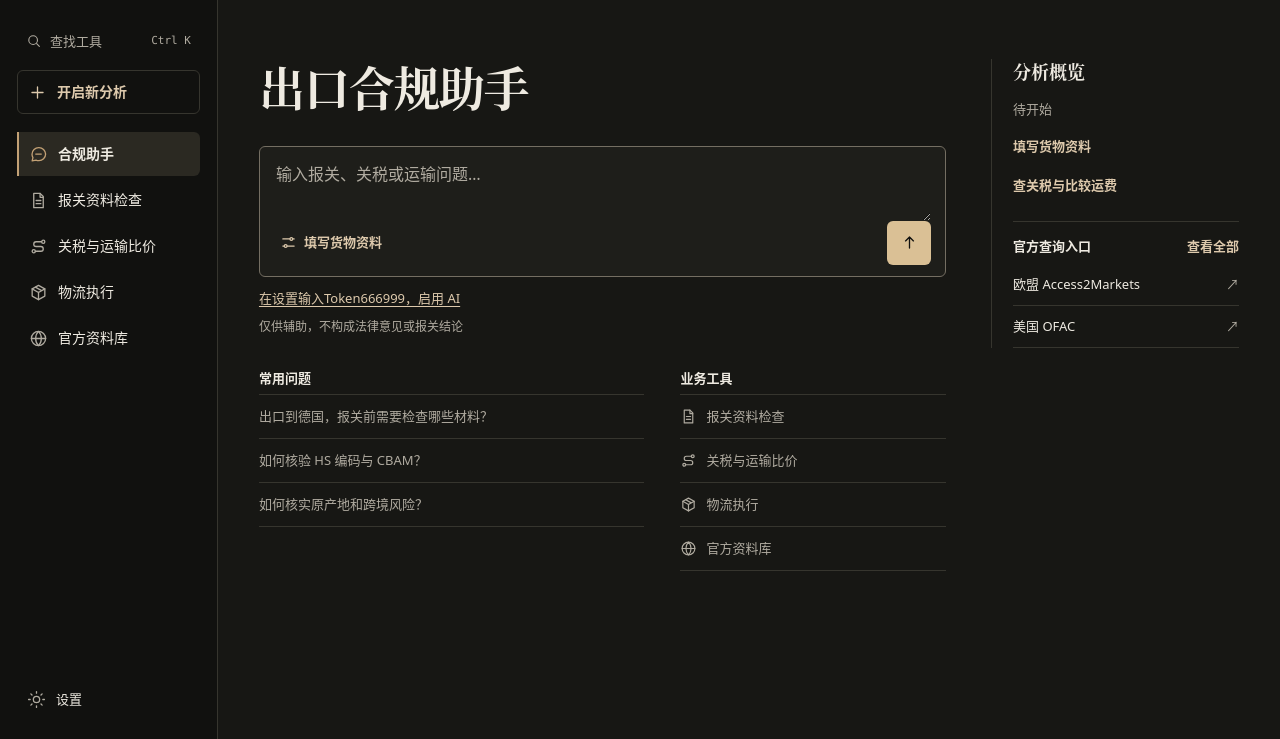
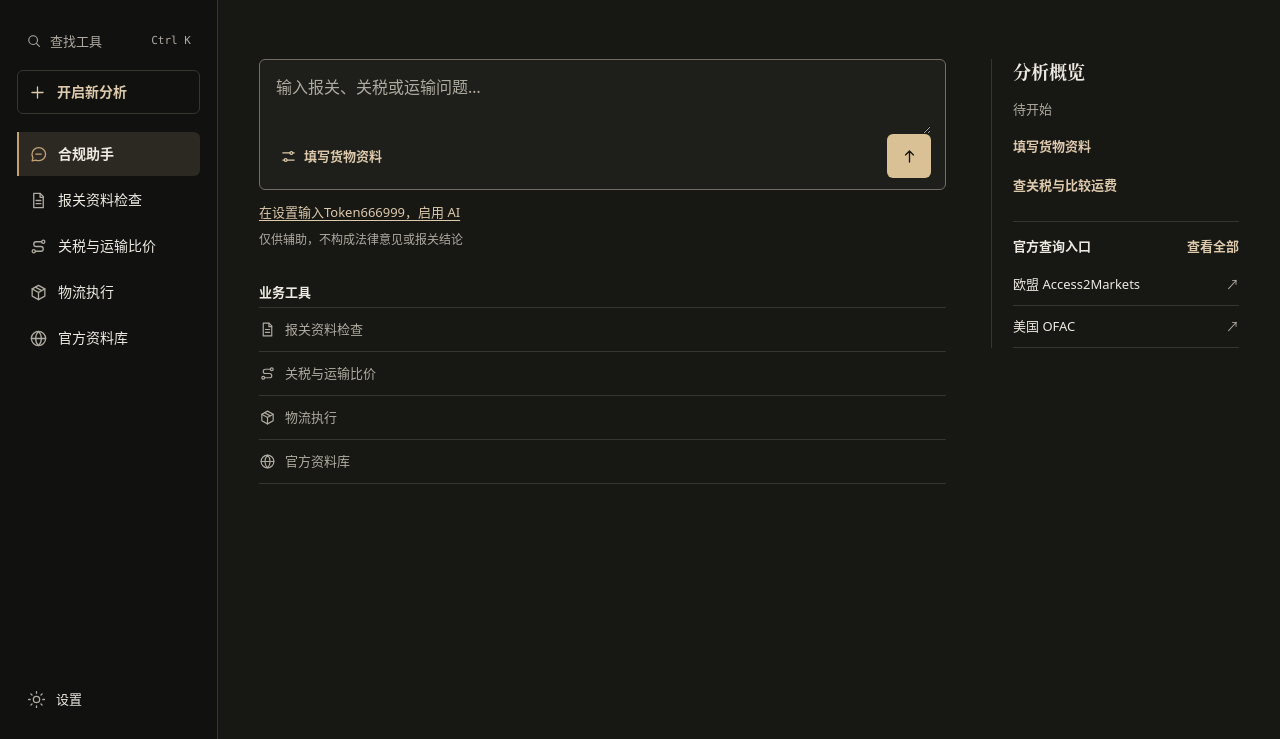
Before and after one commit to Tiberiuswang/borderwise, a website: page docs/index.html in a window 1280 px wide. Both pictures are taken after a click on the link "START". Shown: the part 61-800 px from the top of the page. Drawn offline with Linux system fonts and the light colour scheme; no server answers.

Commit message:
Simplify the workbench opening view

```diff
--- a/docs/app.js
+++ b/docs/app.js
@@ -293,7 +293,6 @@ function updatePanel() {
 }
 function clearMessages() {
   $('#messages').replaceChildren();
-  $('#intro').hidden = false;
 }
 
 function scrollToMessage(node) {
@@ -301,7 +300,6 @@ function scrollToMessage(node) {
 }
 
 function addMessage(kind, content) {
-  $('#intro').hidden = true;
   const node = document.createElement('article'); node.className = `message ${kind}`;
   const body = document.createElement('div'); body.className = 'message-body';
   const meta = document.createElement('div'); meta.className = 'message-meta';
@@ -806,10 +804,6 @@ webSearchToggle.addEventListener('click', () => {
   webSearchToggle.setAttribute('aria-pressed', String(webSearchToggle.getAttribute('aria-pressed') !== 'true'));
 });
 $('#chatInput').addEventListener('keydown', event => { if (event.key === 'Enter' && !event.shiftKey && !event.isComposing) { event.preventDefault(); sendQuestion(event.currentTarget.value); } });
-$$('.suggestion').forEach(button => button.addEventListener('click', () => {
-  $('#chatInput').focus({ preventScroll: true });
-  sendQuestion(button.dataset.question || '');
-}));
 $('#exportReport').addEventListener('click', () => downloadReport(report));
 $('#viewReview').addEventListener('click', () => {
   const heading = $$('.report-preview h4', $('#messages')).at(-1);
--- a/docs/index.html
+++ b/docs/index.html
@@ -66,7 +66,6 @@
     <div class="content-wrap">
       <section class="conversation-area" aria-label="合规助手对话">
         <div class="conversation-inner">
-          <header class="intro" id="intro"><h1>出口合规助手</h1></header>
           <div class="messages" id="messages" aria-live="polite"></div>
           <div class="composer-wrap">
             <form id="chatForm" class="composer">
@@ -83,15 +82,6 @@
             <button type="button" class="connect-ai-hint" id="connectAIHint" hidden>在设置输入Token666999，启用 AI</button>
             <p class="composer-note">仅供辅助，不构成法律意见或报关结论</p>
           </div>
-          <div class="workbench-start">
-            <section class="quick-start" aria-labelledby="quickStartTitle">
-              <h2 id="quickStartTitle">常用问题</h2>
-              <div class="suggestions">
-                <button class="suggestion" type="button" data-question="出口到德国，报关前需要检查哪些材料？">出口到德国，报关前需要检查哪些材料？</button>
-                <button class="suggestion" type="button" data-question="出口到欧盟时，如何核验 HS 编码与 CBAM 是否适用？">如何核验 HS 编码与 CBAM？</button>
-                <button class="suggestion" type="button" data-question="如何核实原产地、制裁名单与潜在物流风险？">如何核实原产地和跨境风险？</button>
-              </div>
-            </section>
           <section class="workbench-tools" aria-labelledby="workbenchToolsTitle">
             <h2 id="workbenchToolsTitle">业务工具</h2>
             <div class="workbench-tool-list">
@@ -101,7 +91,6 @@
               <button class="workbench-tool" type="button" id="toolSources"><span class="icon" data-icon="globe"></span>官方资料库</button>
             </div>
           </section>
-          </div>
         </div>
       </section>
 
--- a/docs/styles.css
+++ b/docs/styles.css
@@ -216,22 +216,9 @@ a { color: inherit; text-decoration: none; }
 
 .conversation-area { min-width: 0; }
 .conversation-inner { display: grid; gap: clamp(19px, 2.5vw, 32px); }
-.intro h1 {
-  min-width: 0;
-  overflow-wrap: break-word;
-  font: 620 clamp(34px, 3.6vw, 52px)/1.18 var(--display);
-  letter-spacing: -.025em;
-}
-
-.intro[hidden] ~ .workbench-start { display: none; }
-.workbench-start {
-  display: grid;
-  grid-template-columns: minmax(0, 1.45fr) minmax(0, 1fr);
-  gap: clamp(18px, 3vw, 36px);
-}
-
-.workbench-start h2 { margin: 0 0 5px; font-size: 13px; font-weight: 650; }
-.suggestion, .workbench-tool {
+.messages:not(:empty) ~ .workbench-tools { display: none; }
+.workbench-tools h2 { margin: 0 0 5px; font-size: 13px; font-weight: 650; }
+.workbench-tool {
   display: flex;
   align-items: center;
   gap: 9px;
@@ -246,8 +233,8 @@ a { color: inherit; text-decoration: none; }
   overflow-wrap: anywhere;
   font-size: 13px;
 }
-.suggestions, .workbench-tool-list { border-block-start: 1px solid var(--line); }
-.suggestion:hover, .workbench-tool:hover { color: var(--action); }
+.workbench-tool-list { border-block-start: 1px solid var(--line); }
+.workbench-tool:hover { color: var(--action); }
 .workbench-tool .icon { width: 17px; height: 17px; }
 
 .messages:empty { display: none; }
@@ -772,8 +759,6 @@ a { color: inherit; text-decoration: none; }
 
 @media (max-width: 640px) {
   .content-wrap { padding-top: 27px; }
-  .intro h1 { font-size: clamp(31px, 8vw, 40px); }
-  .workbench-start { grid-template-columns: minmax(0, 1fr); gap: 22px; }
   .conversation-inner { gap: 20px; }
   .dialog input:not([type="checkbox"]), .dialog textarea, .planning-fields select { font-size: 16px; }
 }
```
Lines whose indentation alone changed are shown as unchanged.
